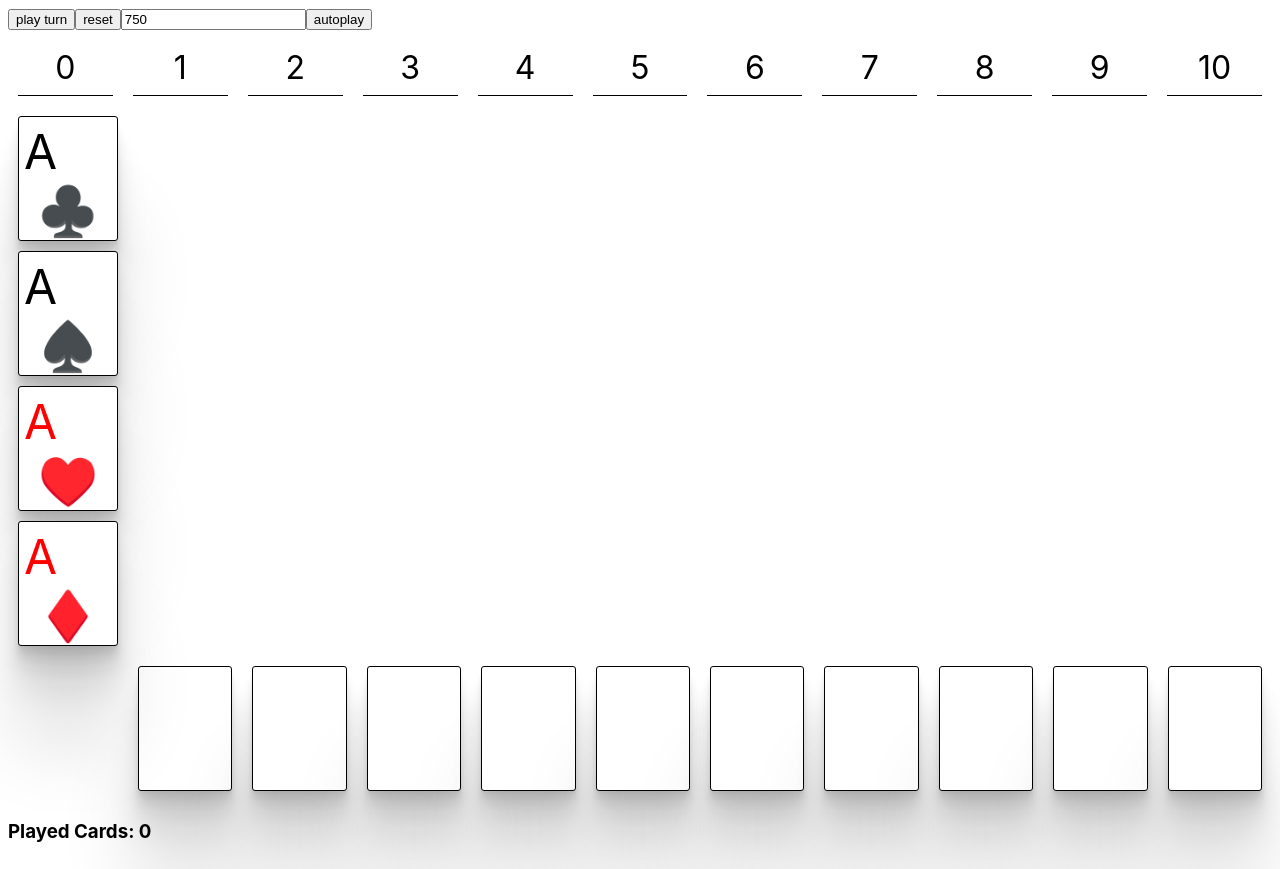
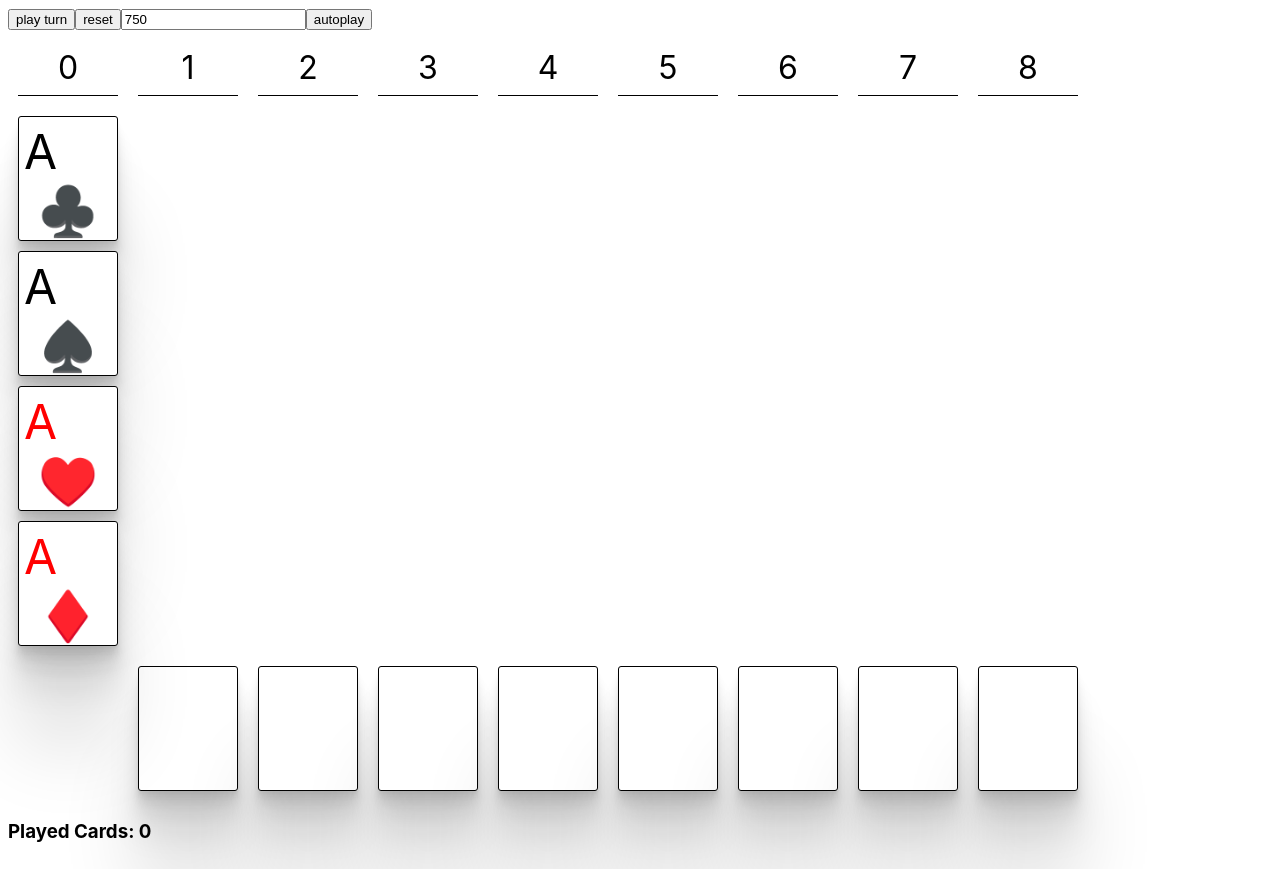
Before and after one commit to jerempa/Ravit, a React (Create React App) app: page / in a window 1280 px wide. Built offline with nearby package versions, Linux system fonts and the light colour scheme.

Commit message:
Factor out column number for easier refactoring

```diff
--- a/src/App.tsx
+++ b/src/App.tsx
@@ -6,8 +6,12 @@ import './App.css';
 import { useGame } from './useGame';
 import Card from './Card';
 
+const columns = 8;
+
 export default function App() {
-	const { playedCards, playTurn, reset, trapCards, horses, deck } = useGame();
+	const { playedCards, playTurn, reset, trapCards, horses, deck } = useGame({
+		columns,
+	});
 	const [isAutoplaying, setIsAutoplaying] = useState<NodeJS.Timeout | null>(
 		null
 	);
@@ -37,7 +41,8 @@ export default function App() {
 		}
 	}
 
-	const gameOver = horses.some((h) => h.position === 10) || deck.length === 0;
+	const gameOver =
+		horses.some((h) => h.position === columns) || deck.length === 0;
 
 	useEffect(() => {
 		if (gameOver) {
@@ -75,7 +80,7 @@ export default function App() {
 				</span>
 			) : null}
 			<div style={{ display: 'flex' }}>
-				{range(0, 11).map((n) => (
+				{range(0, columns + 1).map((n) => (
 					<div className="column-header">{n}</div>
 				))}
 			</div>
--- a/src/useGame.ts
+++ b/src/useGame.ts
@@ -38,8 +38,7 @@ function calculateHorses(playedCards: Card[], trapCards: TrapCard[]) {
 	return horses;
 }
 
-export function useGame() {
-	const columns = 10;
+export function useGame({ columns }: { columns: number }) {
 	const [{ playedCards, deck, trapCards }, setState] = useState<GameState>(
 		initialState
 	);
```
